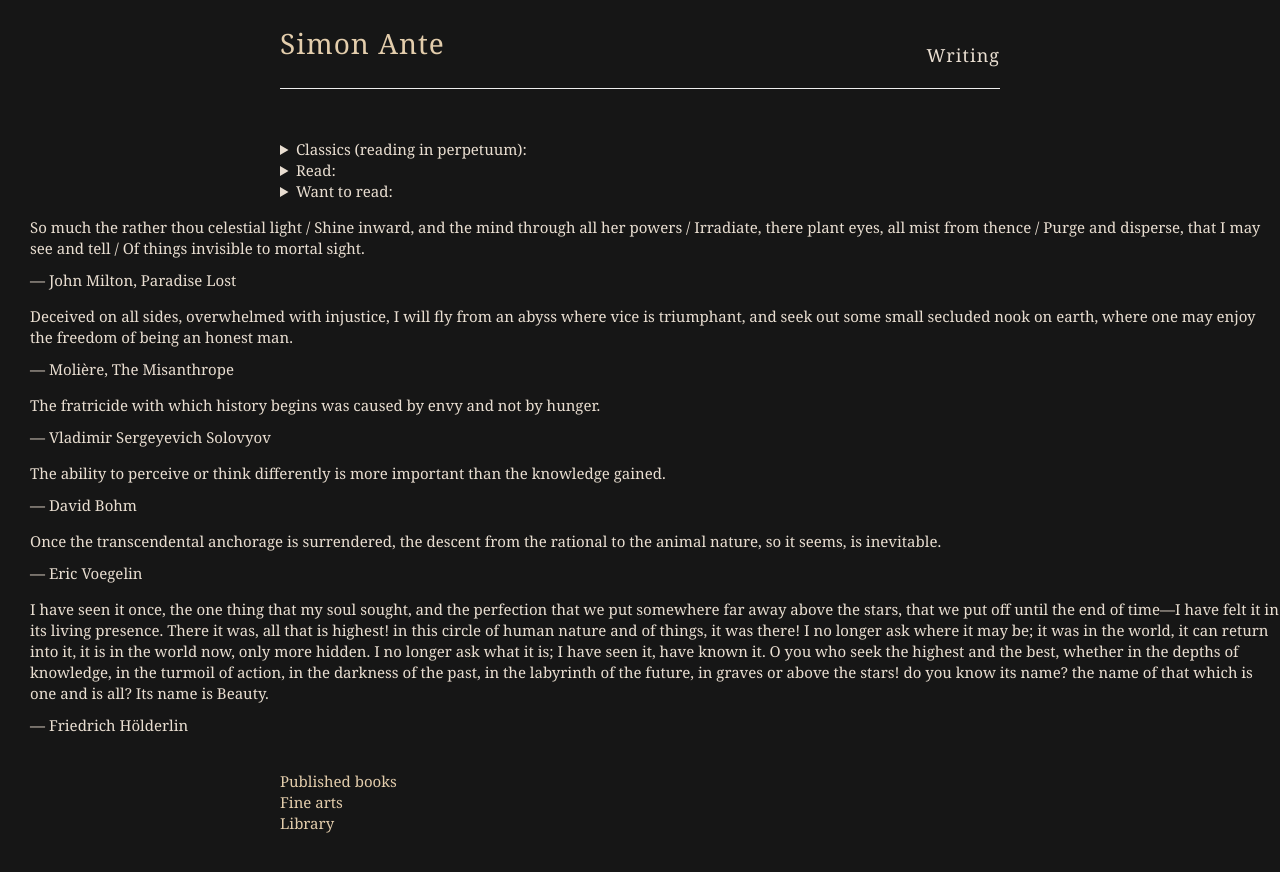
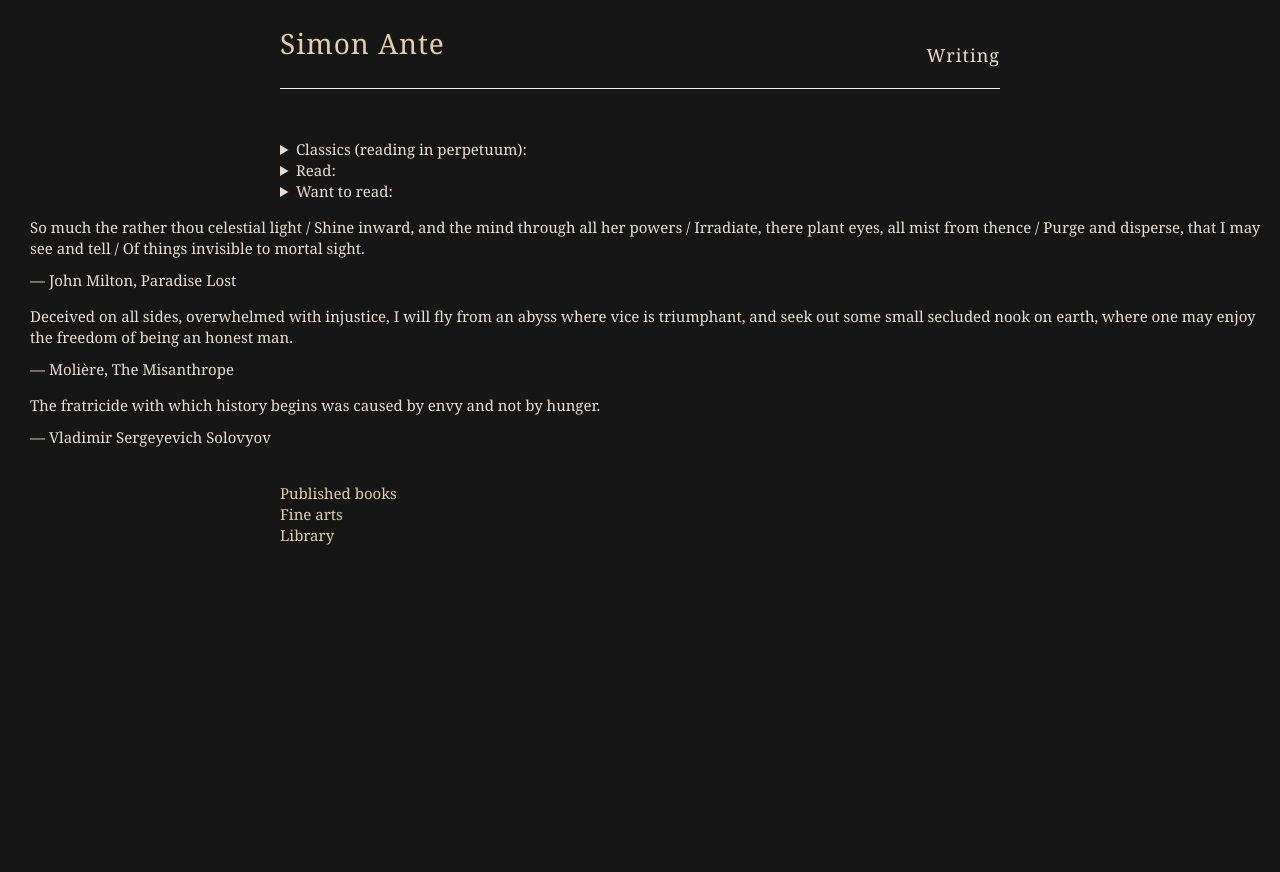
Before and after one commit to simonante/shimonem, a Jekyll site: the page built from books.md, in a window 1280 px wide. Shown: the top 872 px of the page. Built offline with Jekyll 4.4.1, drawn with Linux system fonts in a browser that asks for light colours.

Commit message:
Update books.html

```diff
--- a/_layouts/books.html
+++ b/_layouts/books.html
@@ -105,18 +105,6 @@
         </details>
     {% include analytics.html %}
     {% include open-embed.html %}
-
-<script>
-    var myArray = [
-        "<ul><p>The words of the Preacher, the son of David, king in Jerusalem. Vanity of vanities, saith the Preacher, vanity of vanities; all is vanity.</p><p>— Ecclesiastees 1:1-2</p></ul><ul><p>The fratricide with which history begins was caused by envy and not by hunger.</p><p>— Vladimir Sergeyevich Solovyov</p></ul><ul><p>Great things are done when men and mountains meet; this is not done by jostling in the street.</p><p>— William Blake</p></ul>",
-        "<ul><p>The ability to perceive or think differently is more important than the knowledge gained.</p><p>— David Bohm</p></ul><ul><p>Once the transcendental anchorage is surrendered, the descent from the rational to the animal nature, so it seems, is inevitable.</p><p>— Eric Voegelin</p></ul><ul><p>I have seen it once, the one thing that my soul sought, and the perfection that we put somewhere far away above the stars, that we put off until the end of time—I have felt it in its living presence. There it was, all that is highest! in this circle of human nature and of things, it was there! I no longer ask where it may be; it was in the world, it can return into it, it is in the world now, only more hidden. I no longer ask what it is; I have seen it, have known it. O you who seek the highest and the best, whether in the depths of knowledge, in the turmoil of action, in the darkness of the past, in the labyrinth of the future, in graves or above the stars! do you know its name? the name of that which is one and is all? Its name is Beauty.</p><p>— Friedrich Hölderlin</p></ul>",
-        "<ul><p>So much the rather thou celestial light / Shine inward, and the mind through all her powers / Irradiate, there plant eyes, all mist from thence / Purge and disperse, that I may see and tell / Of things invisible to mortal sight.</p><p>— John Milton, Paradise Lost</p></ul><ul><p>Deceived on all sides, overwhelmed with injustice, I will fly from an abyss where vice is triumphant, and seek out some small secluded nook on earth, where one may enjoy the freedom of being an honest man.</p><p>— Molière, The Misanthrope</p></ul><ul><p>The fratricide with which history begins was caused by envy and not by hunger.</p><p>— Vladimir Sergeyevich Solovyov</p></ul>"
-    ];
-
-    var randomItem = myArray[Math.floor(Math.random()*myArray.length)];
-
-    document.body.innerHTML += randomItem;
-</script>
            </div>
 
     <div id="main" role="main" class="container">
```
